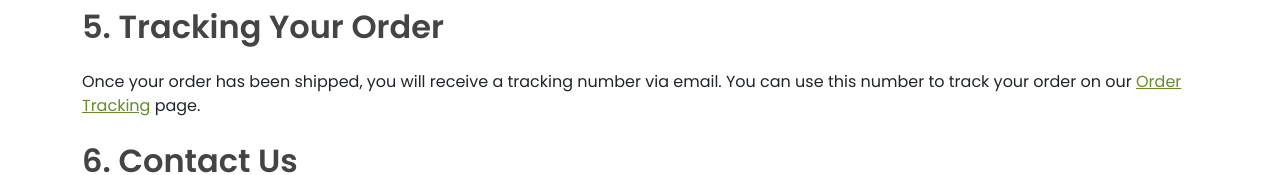
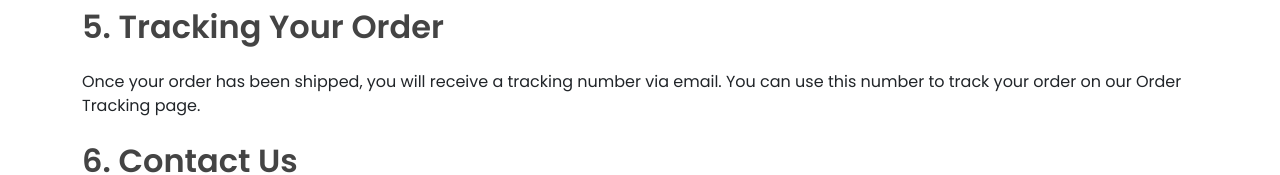
Before and after one commit to GiuseppeColucci95/project-work-team3, a React (Vite) app in the folder FRONTEND/: page /shipping in a window 1280 px wide. Shown: the part 896-1071 px from the top of the page. Built offline with nearby package versions, Linux system fonts and the light colour scheme.

Commit message:
fix: remove inline styles from order tracking link for cleaner markup

```diff
--- a/FRONTEND/src/pages/Shipping.jsx
+++ b/FRONTEND/src/pages/Shipping.jsx
@@ -34,7 +34,7 @@ export default function Shipping() {
 
                 <section className="mb-4">
                     <h2 className="fw-semibold" style={{ color: "#444" }}>5. Tracking Your Order</h2>
-                    <p>Once your order has been shipped, you will receive a tracking number via email. You can use this number to track your order on our <a href="/order-tracking" style={{ color: "#678b27" }}>Order Tracking</a> page.</p>
+                    <p>Once your order has been shipped, you will receive a tracking number via email. You can use this number to track your order on our Order Tracking page.</p>
                 </section>
 
                 <section className="mb-4">
```
